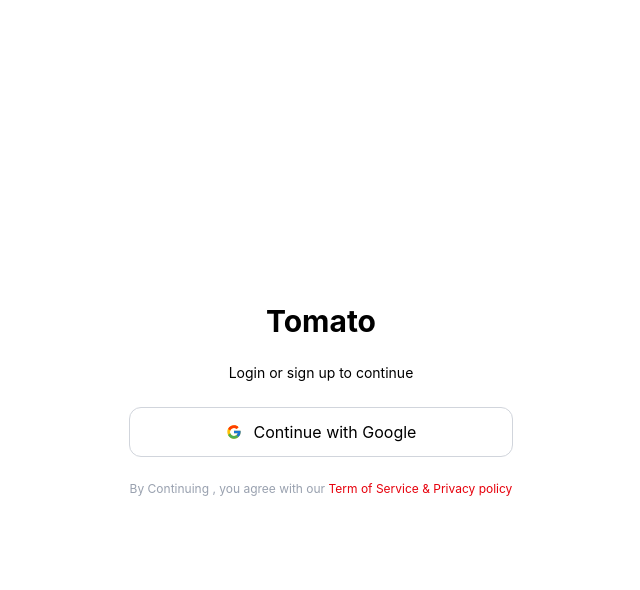
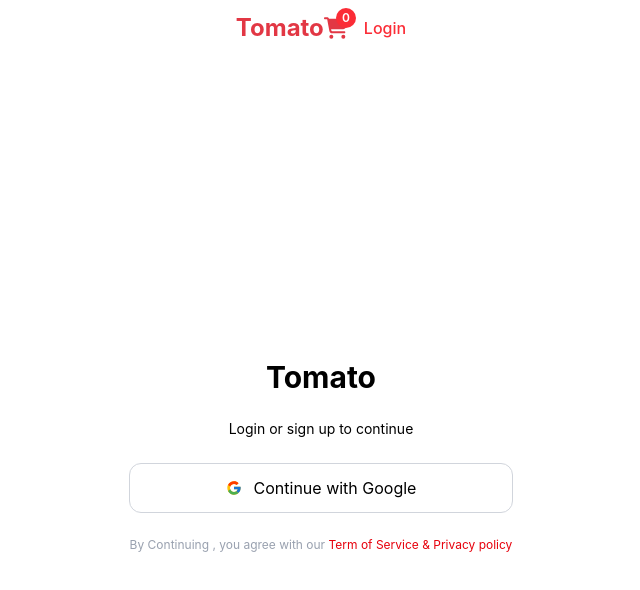
Before and after one commit to rohan-tech-negi/Tomato, a React app in the folder frontend/: page /login in a window 1280 px wide. Shown: the top 590 px of the page, without its empty margins (319-959 px from the left). Built offline with nearby package versions, Linux system fonts and the light colour scheme; no server answers; the HTML template or start-up script is replaced by a standard one.

Commit message:
and applied the navbar in the main component also

```diff
--- a/frontend/src/App.tsx
+++ b/frontend/src/App.tsx
@@ -8,9 +8,11 @@
 import ProtectedRoute from './components/protectedRoute'
 import PublicRoute from './components/publicRoute'
 import SelectRole from './pages/SelectRole'
+import Navbar from './components/navbar'
 const App = () => {
   return (
     <BrowserRouter>
+    <Navbar></Navbar>
       <Routes>
         <Route element={<PublicRoute></PublicRoute>}>
         <Route path="/login" element={<Login></Login>} />
```
